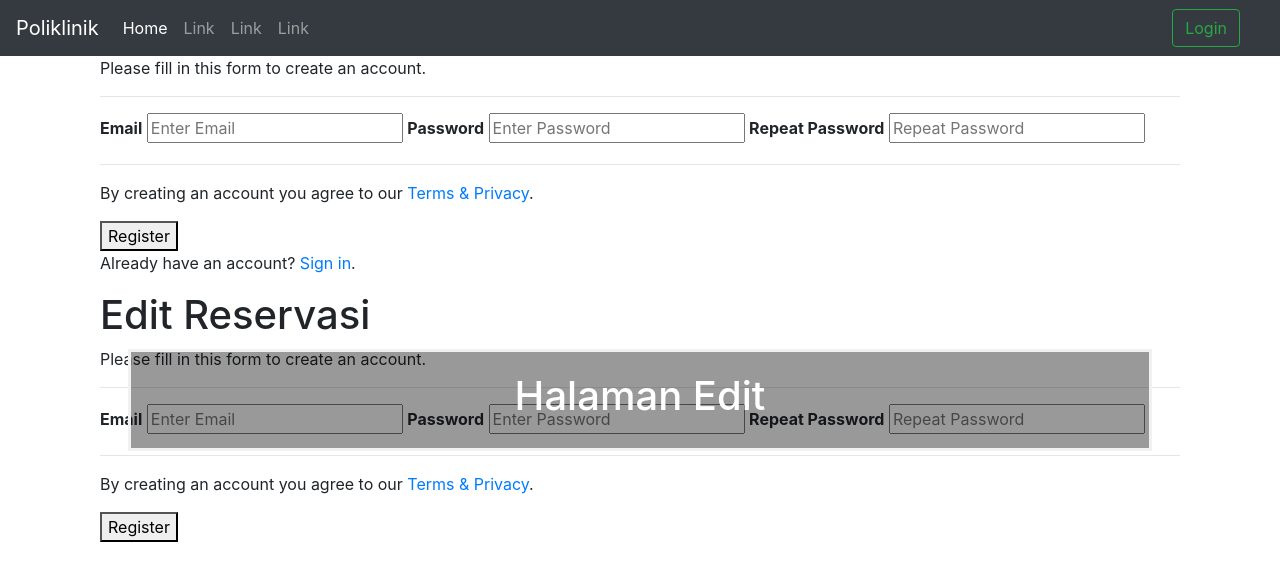
After one commit to ZakaCoding/poliklinik, a PHP site: page /poliklinik_um/page/user/index.php in a window 1280 px wide. The commit adds this page. Shown: the top 581 px of the page. Run offline with PHP 8.4, Linux system fonts and the light colour scheme; some libraries are stand-ins or nearby versions.

Commit message:
User Page masih kasar -setya

```diff
--- a/css/main.css
+++ b/css/main.css
@@ -4,3 +4,39 @@
 * Use this main.css for styling this website
 *
 */
+.bg-blur {
+    /* The image used */
+    background-image: "rumah_sakit.jpg";
+
+    /* Add the blur effect */
+    filter: blur(8px);
+    -webkit-filter: blur(8px);
+
+    /* Full height */
+    height: 100%;
+
+    /* Center and scale the image nicely */
+    background-position: center;
+    background-repeat: no-repeat;
+    background-size: cover;
+  }
+
+.navbar-brand {
+    color: aliceblue;
+}
+
+.bg-text {
+    background-color: rgb(0,0,0); /* Fallback color */
+    background-color: rgba(0,0,0, 0.4); /* Black w/opacity/see-through */
+    color: white;
+    font-weight: bold;
+    border: 3px solid #f1f1f1;
+    position: absolute;
+    top: 50%;
+    left: 50%;
+    transform: translate(-50%, -50%);
+    z-index: 2;
+    width: 80%;
+    padding: 20px;
+    text-align: center;
+  }
--- /dev/null
+++ b/page/user/index.php
@@ -0,0 +1,101 @@
+<!DOCTYPE html>
+<html lang="en">
+<head>
+    <meta charset="UTF-8">
+    <meta name="viewport" content="width=device-width, initial-scale=1.0">
+    <meta http-equiv="X-UA-Compatible" content="ie=edge">
+    <title>Document</title>
+    <link rel="stylesheet" href="vendor/css/bootstrap.min.css">
+    <link rel="stylesheet" href="css/main.css">
+    <script src="jquery-3.3.1.slim.min.js"></script>
+    <script src="bootstrap.min.js"></script>
+</head>
+<body>
+    <header>
+        <nav class="navbar navbar-expand-md navbar-dark fixed-top bg-dark">
+        <a class="navbar-brand" href="#">Poliklinik</a>
+        <button class="navbar-toggler" type="button" data-toggle="collapse" data-target="#navbarCollapse" aria-controls="navbarCollapse" aria-expanded="false" aria-label="Toggle navigation">
+            <span class="navbar-toggler-icon"></span>
+        </button>
+
+        <div class="collapse navbar-collapse" id="navbarCollapse">
+            <ul class="navbar-nav mr-auto">
+                <li class="nav-item active">
+                <a class="nav-link" href="#">Home <span class="sr-only">(current)</span></a>
+                </li>
+                <li class="nav-item">
+                <a class="nav-link" href="#">Link</a>
+                </li>
+                <li class="nav-item">
+                <a class="nav-link" href="#">Link</a>
+                </li>
+                <li class="nav-item">
+                <a class="nav-link" href="#">Link</a>
+                </li>
+                <!-- <li class="nav-item">
+                <a class="nav-link disabled" href="#">Disabled</a>
+                </li> -->
+            </ul>
+            <form class="form-inline mt-2 mt-md-0">
+                <!-- <input class="form-control mr-sm-2" type="text" placeholder="Search" aria-label="Search"> -->
+                <button class="btn btn-outline-success my-2 my-sm-0 mr-sm-4" type="submit">Login</button>
+            </form>
+            </div>
+        </nav>
+    </header>
+    <section>
+        <div>
+            <div class="bg-blur"></div>
+            <div class="bg-text">
+                <h1>Halaman Edit</h1>
+            </div>
+        </div>
+        <div class="container">
+            <form action="">
+                <div class="container">
+                    <h1>Edit Profile</h1>
+                    <p>Please fill in this form to create an account.</p>
+                    <hr>
+
+                    <label for="email"><b>Email</b></label>
+                    <input type="text" placeholder="Enter Email" name="email" required>
+
+                    <label for="psw"><b>Password</b></label>
+                    <input type="password" placeholder="Enter Password" name="psw" required>
+
+                    <label for="psw-repeat"><b>Repeat Password</b></label>
+                    <input type="password" placeholder="Repeat Password" name="psw-repeat" required>
+                    <hr>
+
+                    <p>By creating an account you agree to our <a href="#">Terms & Privacy</a>.</p>
+                    <button type="submit" class="registerbtn">Register</button>
+                </div>
+
+                <div class="container signin">
+                    <p>Already have an account? <a href="#">Sign in</a>.</p>
+                </div>
+            </form>
+            <form action="">
+                <div class="container">
+                    <h1>Edit Reservasi</h1>
+                    <p>Please fill in this form to create an account.</p>
+                    <hr>
+
+                    <label for="email"><b>Email</b></label>
+                    <input type="text" placeholder="Enter Email" name="email" required>
+
+                    <label for="psw"><b>Password</b></label>
+                    <input type="password" placeholder="Enter Password" name="psw" required>
+
+                    <label for="psw-repeat"><b>Repeat Password</b></label>
+                    <input type="password" placeholder="Repeat Password" name="psw-repeat" required>
+                    <hr>
+
+                    <p>By creating an account you agree to our <a href="#">Terms & Privacy</a>.</p>
+                    <button type="submit" class="registerbtn">Register</button>
+                </div>
+            </form>
+        </div>
+    </section>
+</body>
+</html>
```
Also changed, not shown: asset/img/rumah_sakit.jpg (added).
